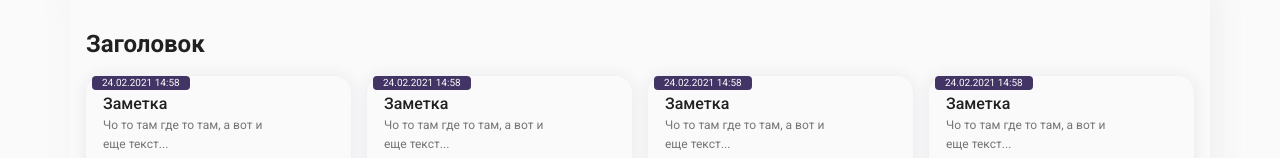
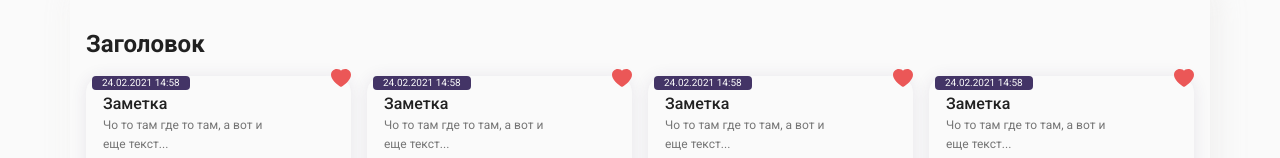
Before and after one commit to kritzona/wowwow-client, a React (Create React App) app: page / in a window 1280 px wide. Shown: the part 294-452 px from the top of the page. Built offline with nearby package versions, Linux system fonts and the light colour scheme.

Commit message:
Сверстал статус лайка для карточек с заметками

```diff
--- a/src/components/atoms/Button/ButtonStyled.tsx
+++ b/src/components/atoms/Button/ButtonStyled.tsx
@@ -62,7 +62,7 @@ const ButtonStyled = styled.button.attrs<IProps>((props: IProps) => ({
         css`
           background-color: ${theme.colors.accentColor};
           border: 1px solid ${theme.colors.accentColor};
-          color: ${theme.colors.whiteColor};
+          color: ${theme.colors.primaryColor};
         `}
 
         box-shadow: ${theme.effects._01dp};
@@ -80,7 +80,7 @@ const ButtonStyled = styled.button.attrs<IProps>((props: IProps) => ({
         css`
           background-color: ${theme.colors.accentColor};
           border: 1px solid ${theme.colors.accentColor};
-          color: ${theme.colors.whiteColor};
+          color: ${theme.colors.primaryColor};
         `}
 
         box-shadow: ${theme.effects._01dp};
@@ -98,7 +98,7 @@ const ButtonStyled = styled.button.attrs<IProps>((props: IProps) => ({
         css`
           background-color: ${theme.colors.accentColor};
           border: 1px solid ${theme.colors.accentColor};
-          color: ${theme.colors.whiteColor};
+          color: ${theme.colors.primaryColor};
         `}
 
         box-shadow: ${theme.effects._01dp};
--- /dev/null
+++ b/src/components/molecules/LikeStatus/LikeStatus.tsx
@@ -0,0 +1,10 @@
+import React from 'react'
+import { LikeStatusStyled } from './LikeStatusStyled'
+
+interface IProps {}
+
+const LikeStatus = (props: IProps) => {
+  return <LikeStatusStyled></LikeStatusStyled>
+}
+
+export default LikeStatus
--- /dev/null
+++ b/src/components/molecules/LikeStatus/LikeStatusStyled.tsx
@@ -0,0 +1,53 @@
+import styled, { css, DefaultTheme } from 'styled-components'
+import RedHeartIconIconSource from '../../../assets/icons/red-heart-icon.svg'
+
+interface IProps {
+  theme: DefaultTheme
+}
+
+export const LikeStatusStyled = styled.div<IProps>`
+  ${({ theme }) => css`
+    width: 20px;
+    height: 20px;
+    background-image: url(${RedHeartIconIconSource});
+    background-repeat: no-repeat;
+    background-position: center center;
+    background-size: contain;
+    cursor: pointer;
+    transition: ${theme.effects.defaultTransition};
+    transform-origin: center center;
+    -webkit-tap-highlight-color: transparent;
+
+    &:hover {
+      transform: scale(1.2);
+    }
+    &:active {
+      transform: scale(1.1);
+    }
+
+    @media ${theme.mediaQueries.tablet} {
+      &:hover {
+        transform: scale(1);
+      }
+      &:active {
+        transform: scale(1.3);
+      }
+    }
+    @media ${theme.mediaQueries.phablet} {
+      &:hover {
+        transform: scale(1);
+      }
+      &:active {
+        transform: scale(1.3);
+      }
+    }
+    @media ${theme.mediaQueries.mobile} {
+      &:hover {
+        transform: scale(1);
+      }
+      &:active {
+        transform: scale(1.3);
+      }
+    }
+  `}
+`
--- a/src/components/molecules/NoteItem/NoteItem.tsx
+++ b/src/components/molecules/NoteItem/NoteItem.tsx
@@ -3,11 +3,13 @@ import ThumbNote from '../ThumbNote/ThumbNote'
 import {
   NoteItemCtxMenuStyled,
   NoteItemDateLabelStyled,
+  NoteItemLikeStatusStyled,
   NoteItemStyled,
 } from './NoteItemStyled'
 import CardItem from '../CardItem/CardItem'
 import CardCtxMenu from '../CardCtxMenu/CardCtxMenu'
 import DateLabel from '../DateLabel/DateLabel'
+import LikeStatus from '../LikeStatus/LikeStatus'
 
 interface IProps {}
 
@@ -17,6 +19,9 @@ const NoteItem = (props: IProps) => {
       <CardItem>
         <ThumbNote></ThumbNote>
       </CardItem>
+      <NoteItemLikeStatusStyled>
+        <LikeStatus></LikeStatus>
+      </NoteItemLikeStatusStyled>
       <NoteItemCtxMenuStyled>
         <CardCtxMenu></CardCtxMenu>
       </NoteItemCtxMenuStyled>
--- a/src/components/molecules/NoteItem/NoteItemStyled.tsx
+++ b/src/components/molecules/NoteItem/NoteItemStyled.tsx
@@ -7,6 +7,14 @@ interface IProps {
 export const NoteItemStyled = styled.div<IProps>`
   ${({ theme }) => css`
     position: relative;
+  `}
+`
+export const NoteItemLikeStatusStyled = styled.div<IProps>`
+  ${({ theme }) => css`
+    position: absolute;
+    top: -8px;
+    right: 0;
+    z-index: 100;
   `}
 `
 export const NoteItemCtxMenuStyled = styled.div<IProps>`
```
Also changed, not shown: src/assets/icons/red-heart-icon.svg (added).
